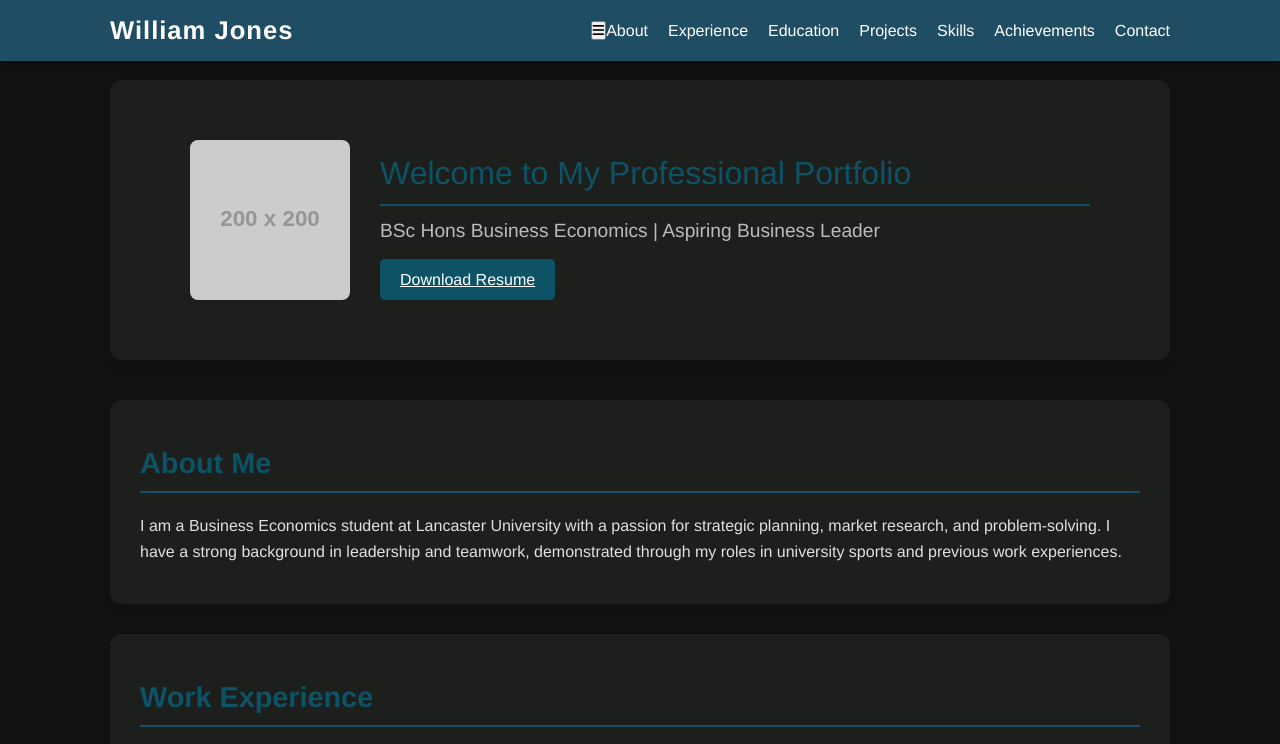
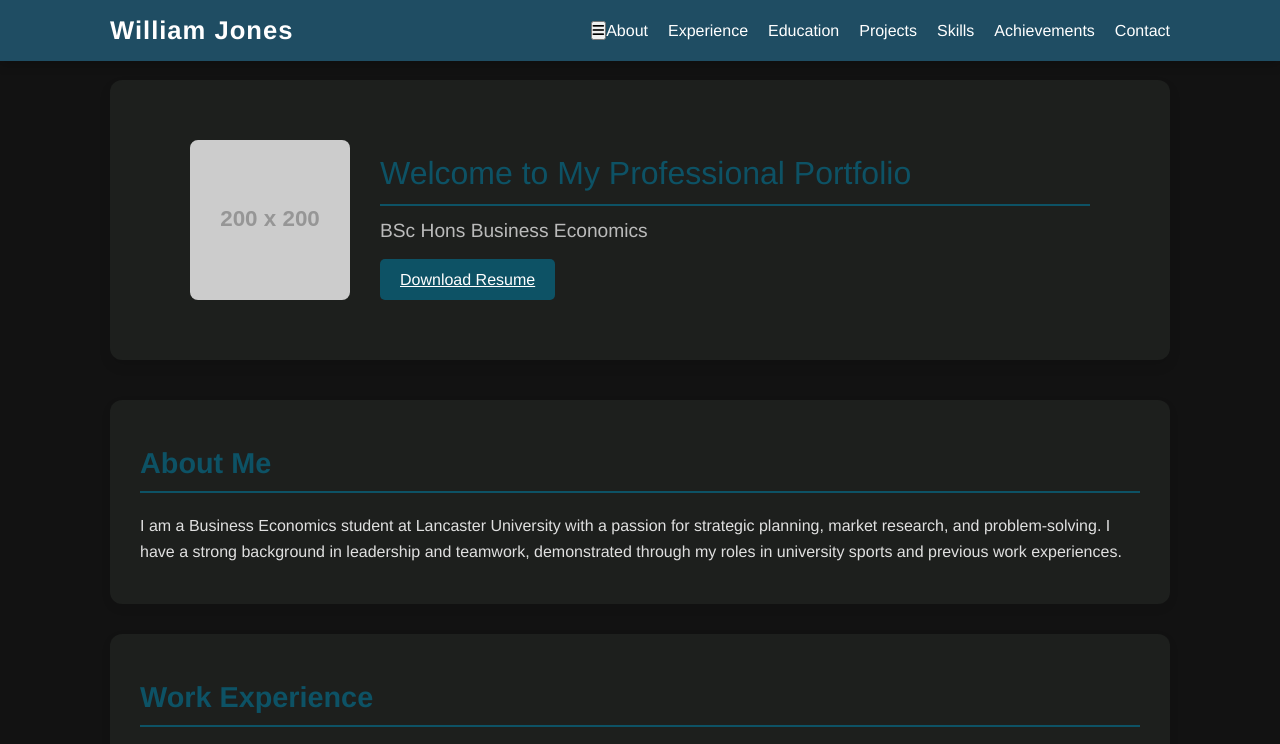
Before and after one commit to WillJones123/WillJones.gitbub.io, a plain HTML site: page index.html in a window 1280 px wide. Shown: the top 744 px of the page. Drawn offline with nearby package versions, Linux system fonts and the light colour scheme; placeholder pictures from the web are drawn by us.

Commit message:
Update index.html

```diff
--- a/index.html
+++ b/index.html
@@ -48,7 +48,7 @@
             <img src="https://dummyimage.com/200x200/cccccc/ffffff.png&text=William+Jones" alt="William Jones Photo" class="hero-photo" />
             <div class="hero-text">
                <h2>Welcome to My Professional Portfolio</h2>
-               <p>BSc Hons Business Economics | Aspiring Business Leader</p>
+               <p>BSc Hons Business Economics </p>
                <a href="#contact" class="button">Download Resume</a>
             </div>
          </div>
```
